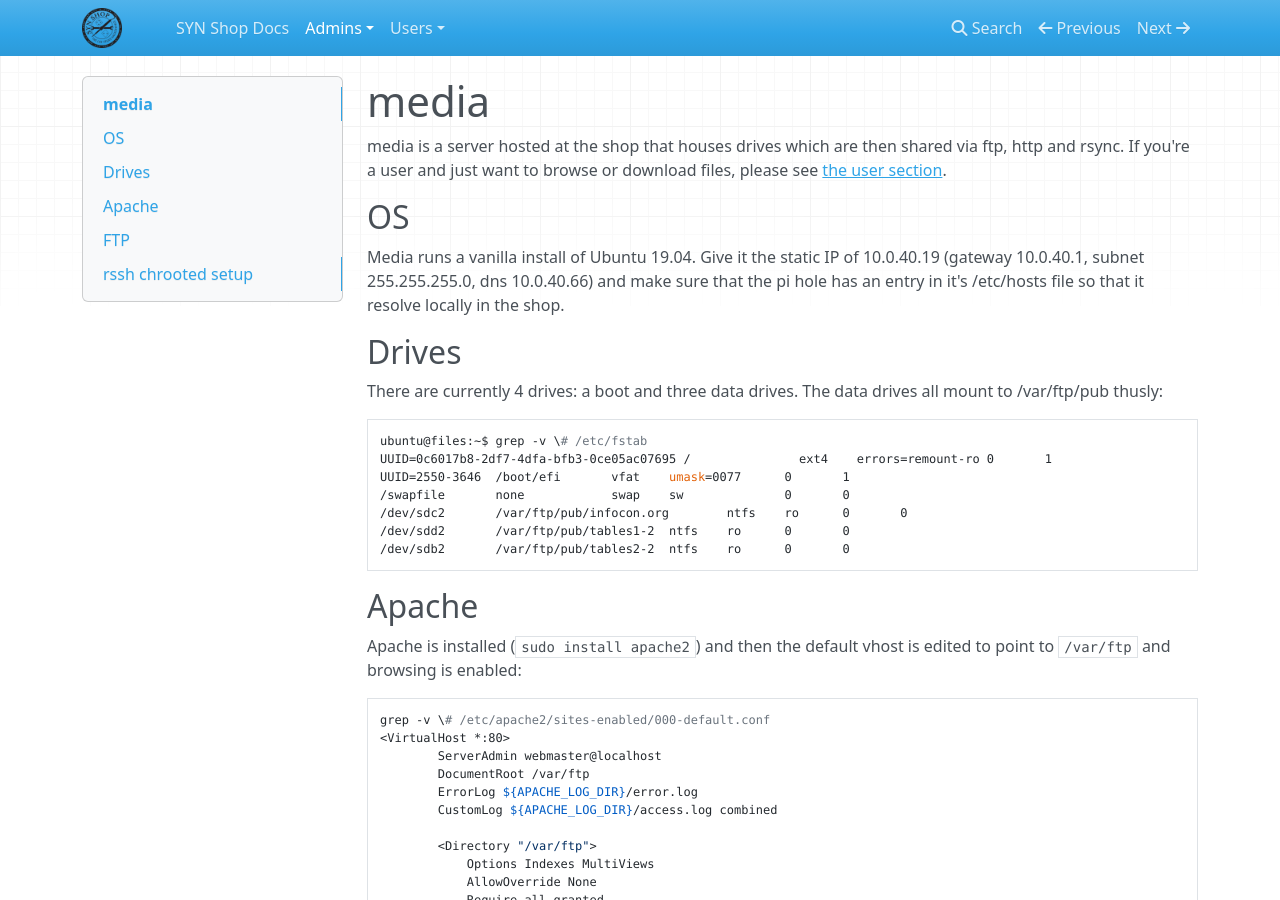
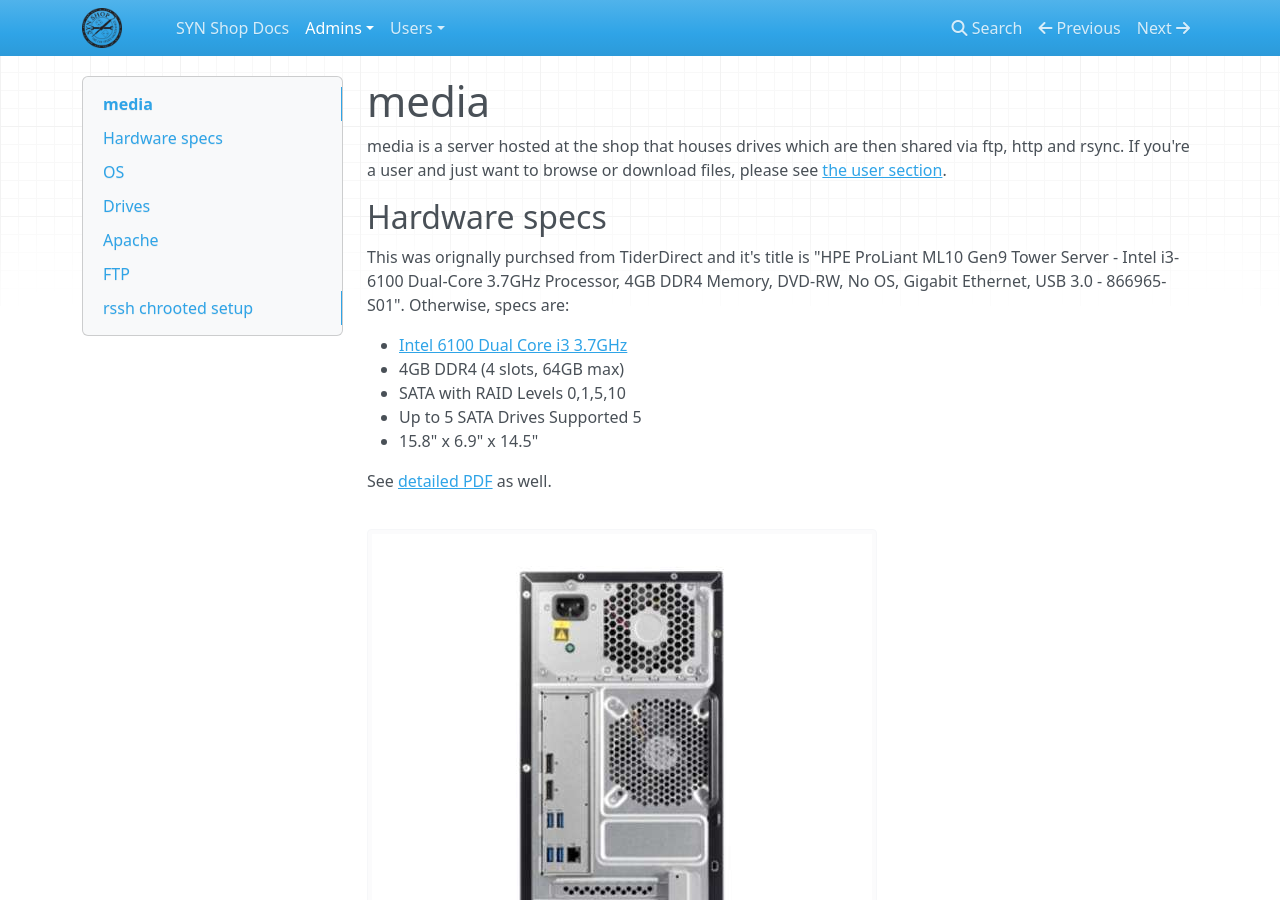
Before and after one commit to synshop/rtfm, an MkDocs documentation site: the page built from docs/admins/media.md, in a window 1280 px wide and 900 px high. Built offline with MkDocs 1.6.1, drawn with Linux system fonts in a browser that asks for light colours; nearby versions of some CDN libraries.

Commit message:
updates to media server info, images and pdf for same

```diff
--- a/docs/admins/media.md
+++ b/docs/admins/media.md
@@ -3,6 +3,23 @@
 media is a server hosted at the shop that houses drives which are then
 shared via ftp, http and rsync. If you're a user and just want to browse
 or download files, please see [the user section](/users/media/).
+
+## Hardware specs
+
+This was orignally purchsed from TiderDirect and it's title is
+"HPE ProLiant ML10 Gen9 Tower Server - Intel i3-6100 Dual-Core 3.7GHz Processor, 4GB DDR4 Memory, DVD-RW, No OS,
+Gigabit Ethernet, USB 3.0 - 866965-S01". Otherwise, specs are:
+
+  * [Intel 6100 Dual Core i3 3.7GHz](https://ark.intel.com/content/www/us/en/ark/products/90729/intel-core-i3-6100-processor-3m-cache-3-70-ghz.html)
+  * 4GB DDR4 (4 slots, 64GB max)
+  * SATA with  RAID Levels	0,1,5,10
+  * Up to 5 SATA Drives Supported 5
+  * 15.8" x 6.9" x 14.5"
+
+See [detailed PDF](./images/proliant.ML10.pdf) as well.
+
+![](./images/proliant.ML10.back.jpg)
+![](./images/proliant.ML10.front.jpg)
 
 ## OS
 
```
Also changed, not shown: docs/admins/images/proliant.ML10.back.jpg (added), docs/admins/images/proliant.ML10.front.jpg (added), 1 other file.
